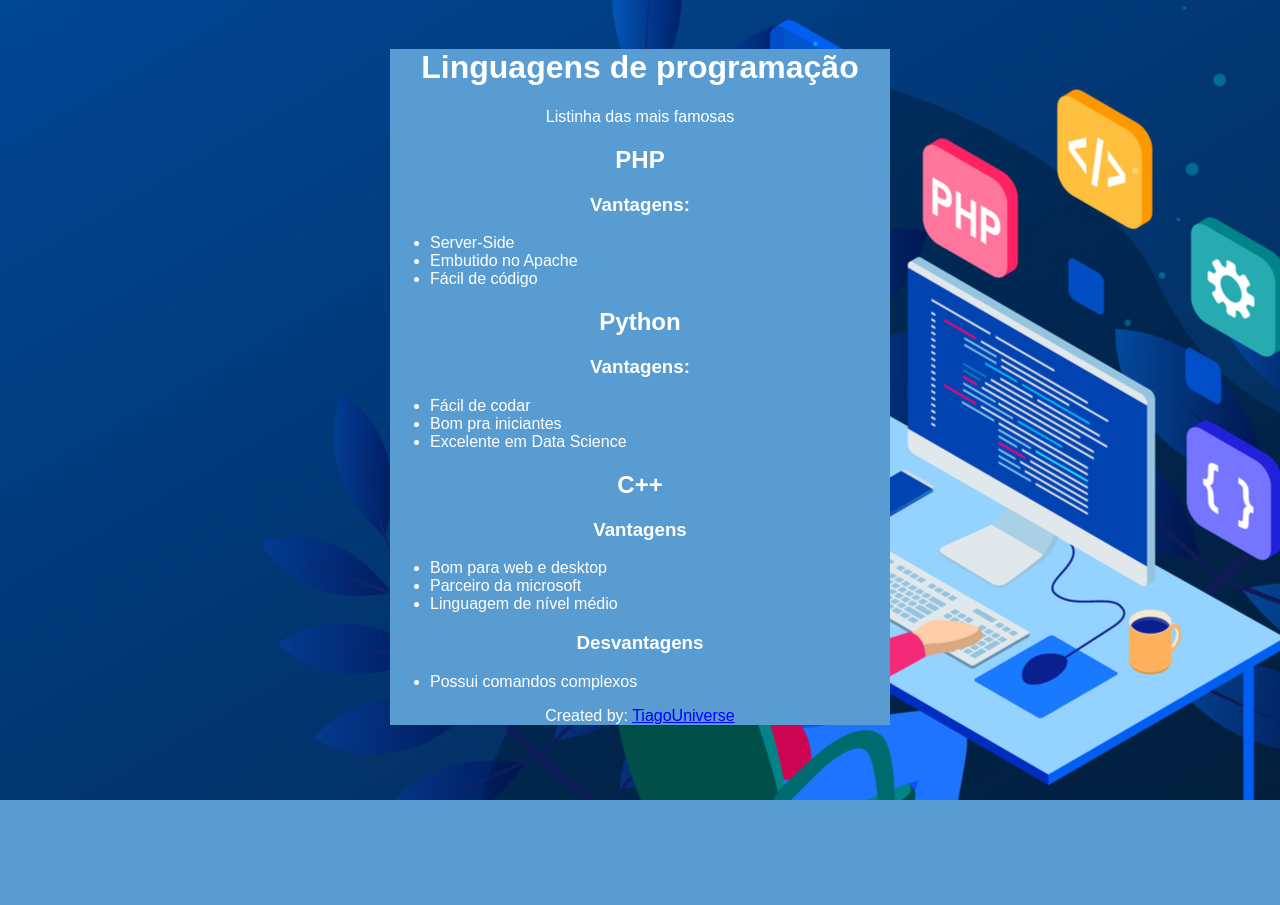
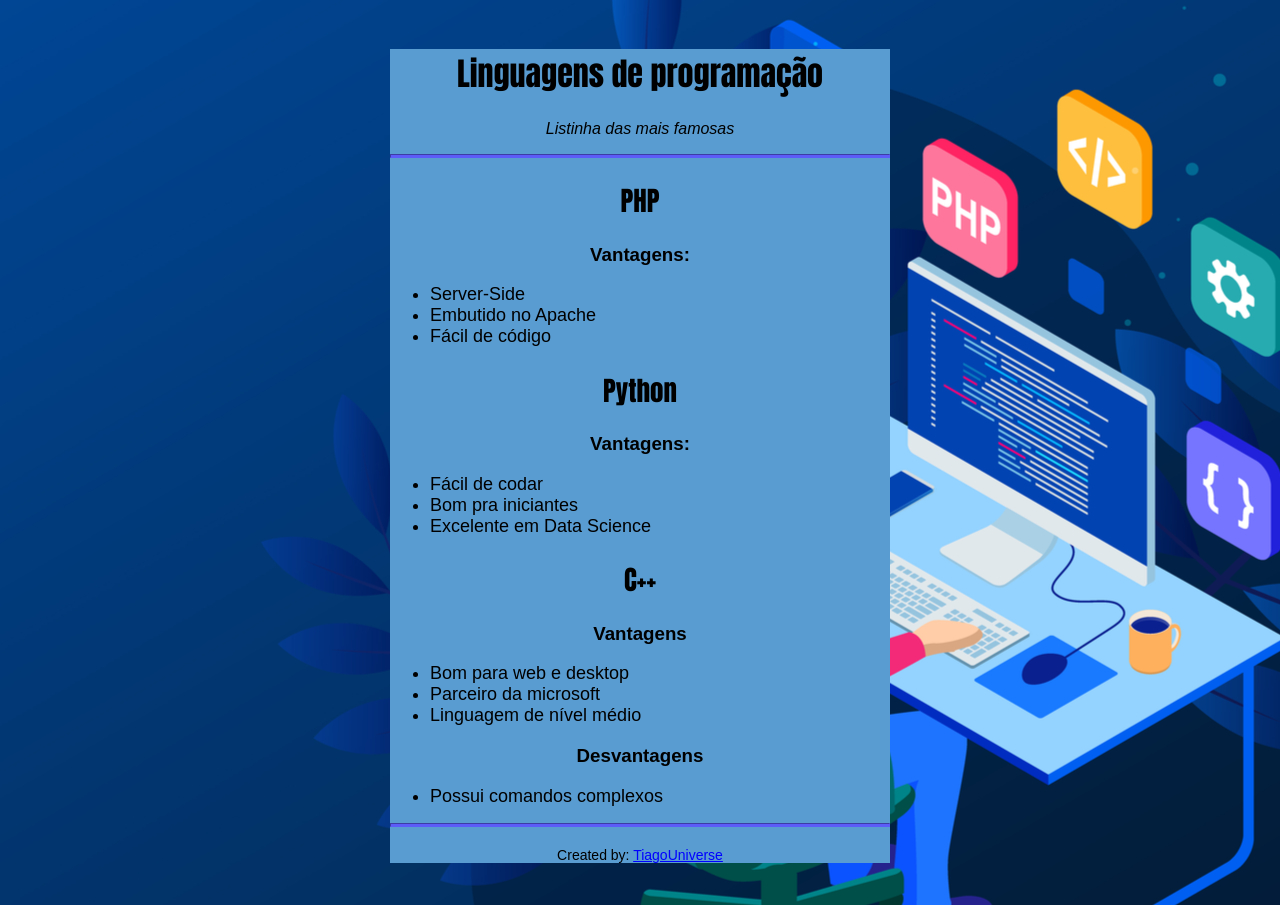
Before and after one commit to TiagoUniverse/Curso-de-FRONT-END---FreeCode-Camp, a PHP site: page / in a window 1280 px wide. Before the commit the page ends 800 px from the top, so only its background shows below. Run offline with PHP 8.4, Linux system fonts and the light colour scheme.

Commit message:
Update css

```diff
--- a/Pratica 1 de Tiago/index.html
+++ b/Pratica 1 de Tiago/index.html
@@ -13,7 +13,8 @@
     <div class="mainDiv">
         <main>
             <h1>Linguagens de programação</h1>
-            <p>Listinha das mais famosas</p>
+            <p class="subtitle">Listinha das mais famosas</p>
+            <hr>
             <section>
                 <h2>PHP</h2>
                 <h3>Vantagens:</h3>
@@ -45,6 +46,7 @@
                     <li>Possui comandos complexos</li>
                 </ul>
             </section>
+            <hr>
             <footer>
                 <p>Created by: <a href="https://github.com/TiagoUniverse" target="_blank">TiagoUniverse</a></p>
             </footer>
--- a/Pratica 1 de Tiago/styles.css
+++ b/Pratica 1 de Tiago/styles.css
@@ -1,13 +1,27 @@
 body{
     background-image: url("wallpaper.jpg");
     font-family: sans-serif;
-    color: white;
     padding: 20px;
 
+}
+.subtitle{
+    font-style: italic;
 }
 
 h1 , h2, h3, p{
     text-align: center;
+}
+
+h1{
+    font-size: 32px;
+}
+
+h2{
+    font-size: 27px;
+}
+
+h1, h2{
+    font-family: impact, serif;
 }
 
 .mainDiv{
@@ -18,7 +32,24 @@ h1 , h2, h3, p{
     margin-left:auto;
 }
 
+
+hr{
+    height: 2px;
+    background-color:#5c5cf8;
+    border-color:#5c5cf8;
+}
+
+.mainDiv li{
+    /* font-family: 'Franklin Gothic Medium', 'Arial Narrow', Arial, sans-serif; */
+    font-size: 18px;
+}
+
 /* FOOTER */
+footer {
+    font-size: 14px;
+    margin-top: 20px;
+  }
+
 footer a{
     color:blue;
 }
@@ -30,3 +61,7 @@ footer a:hover {
 footer a:active{
     color:white;
 }
+
+footer a:visited{
+    color:white;
+}
```
